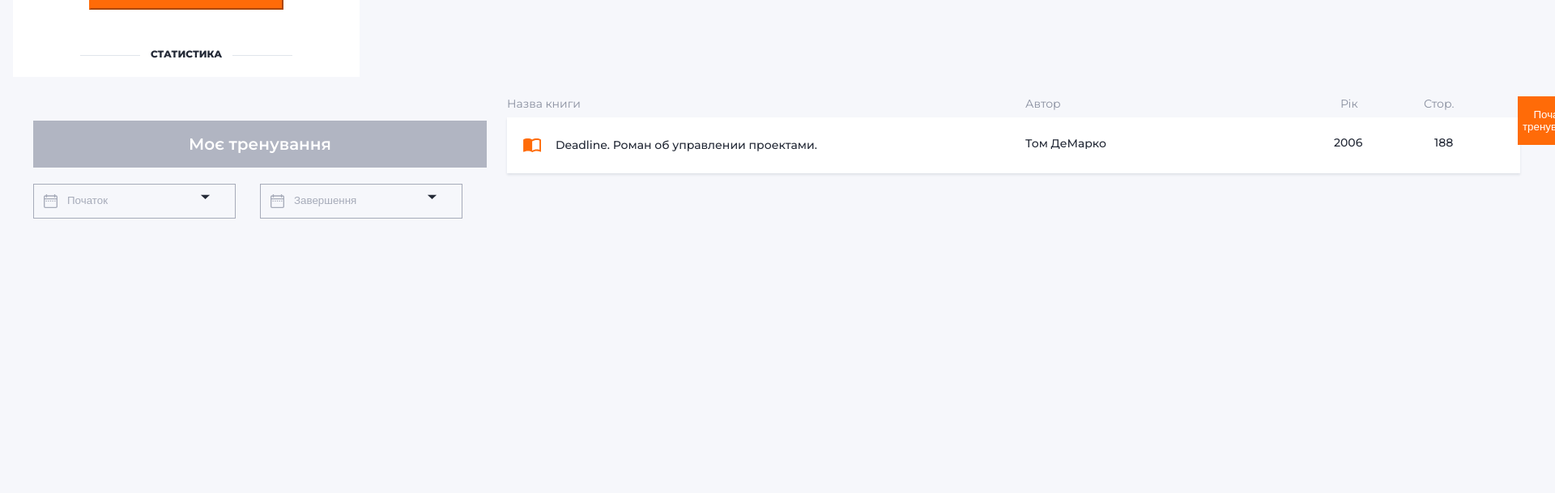
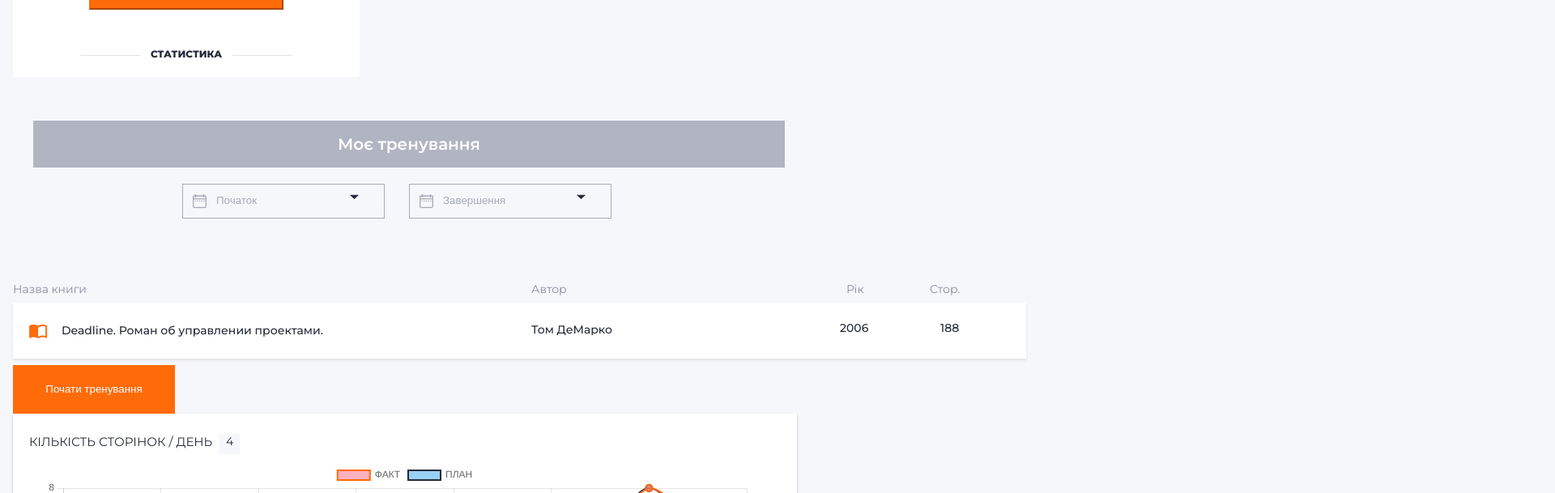
Before and after one commit to LiViS-code/books-reading-frontend-, a React (Create React App) app: page /training in a window 1280 px wide. Shown: the part 1467-2076 px from the top of the page at 81% size, 1920 px wide, since content can reach past the window. Built offline with nearby package versions, Linux system fonts and the light colour scheme.

Commit message:
something

```diff
--- a/src/components/TrainingPage/DesktopViev.js
+++ b/src/components/TrainingPage/DesktopViev.js
@@ -15,14 +15,15 @@ export const DesktopView = () => {
   return (
     <>
       <TrainingBox>
+        <>
           <TimingContainer>
             <Heading>Моє тренування</Heading>
             <Countdown />
           </TimingContainer>
-
           <TrainLib />
           <TrainingButton>Почати тренування</TrainingButton>
           <LineChart />
+        </>
         <Sidebar>
           <ResultSection />
           <MyGoal />
--- a/src/components/TrainingPage/TrainingPage.styled.js
+++ b/src/components/TrainingPage/TrainingPage.styled.js
@@ -41,8 +41,11 @@ export const TrainingButton = styled.button`
 `;
 export const TrainingBox = styled.div`
   display: flex;
-
+  flex-direction: column;
+  width: 928px;
   @media (min-width: ${desktop}) {
   } ;
 `;
-export const Sidebar = styled.div``;
+export const Sidebar = styled.div`
+  display: flex;
+`;
```
Lines whose indentation alone changed are shown as unchanged.
